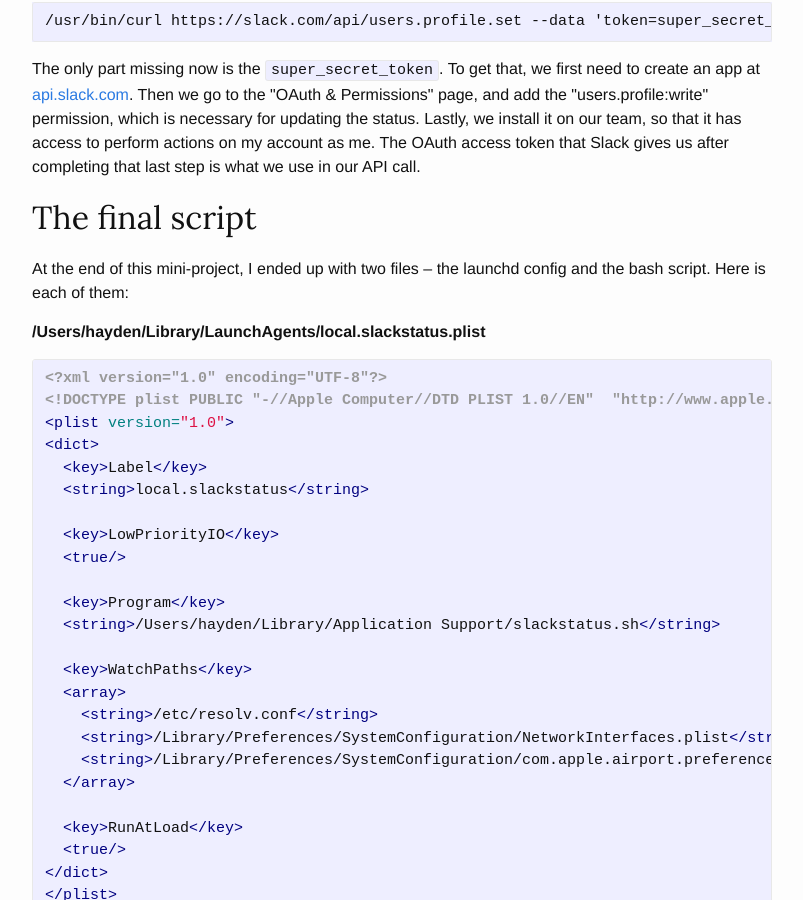
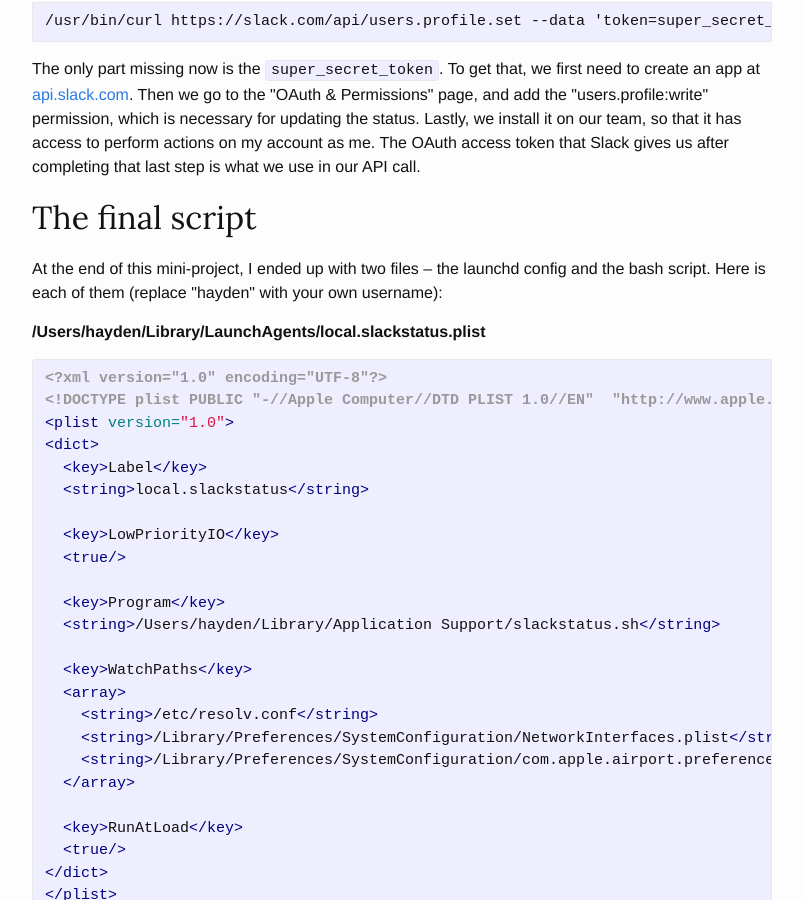
Before and after one commit to oxguy3/schiff.io, a Jekyll site: the page built from _posts/2017-08-31-automating-slack-status-launchd.md, in a window 1280 px wide and 900 px high, scrolled down 3327 px. Shown: the whole window, without its empty margins (238-1041 px from the left). Built offline with Jekyll 4.4.1, drawn with Linux system fonts in a browser that asks for light colours.

Commit message:
clarification

```diff
--- a/_posts/2017-08-31-automating-slack-status-launchd.md
+++ b/_posts/2017-08-31-automating-slack-status-launchd.md
@@ -122,7 +122,7 @@
 
 ## The final script
 
-At the end of this mini-project, I ended up with two files -- the launchd config and the bash script. Here is each of them:
+At the end of this mini-project, I ended up with two files -- the launchd config and the bash script. Here is each of them (replace "hayden" with your own username):
 
 **/Users/hayden/Library/LaunchAgents/local.slackstatus.plist**
 
```
